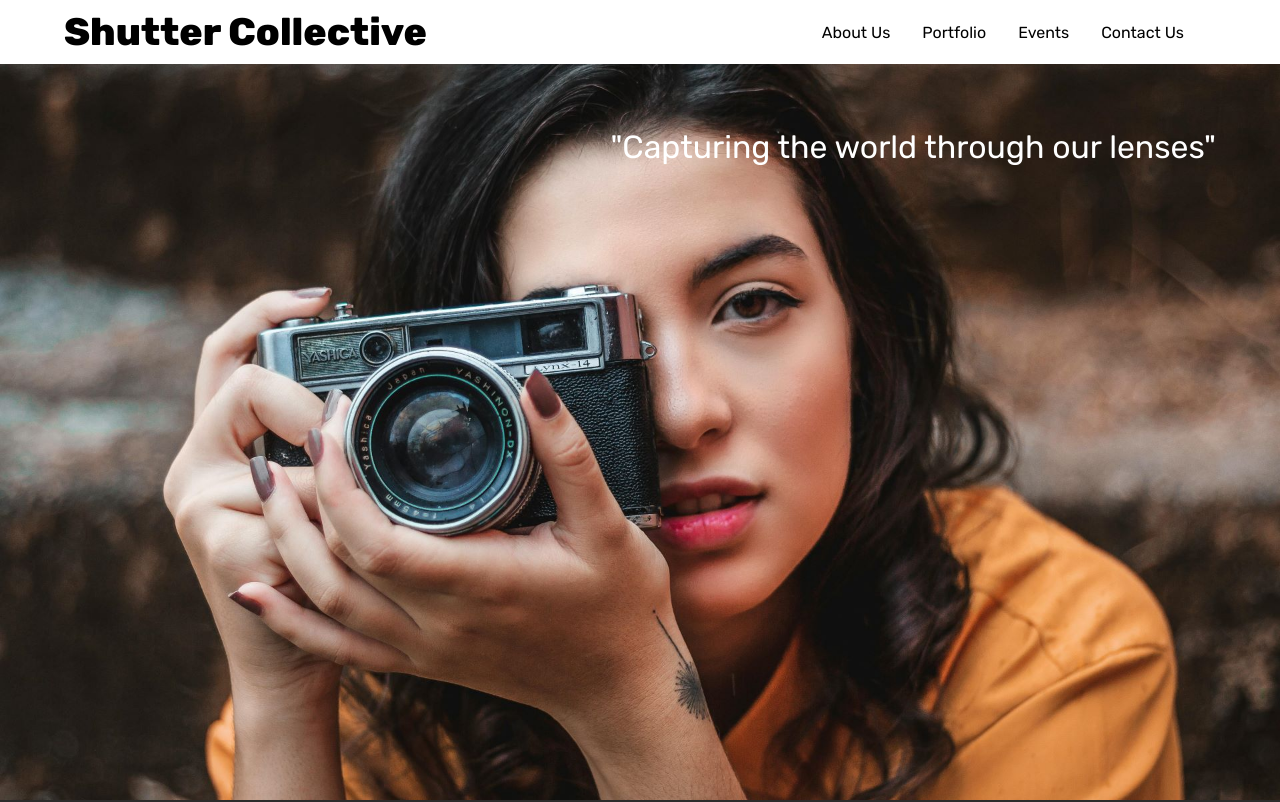
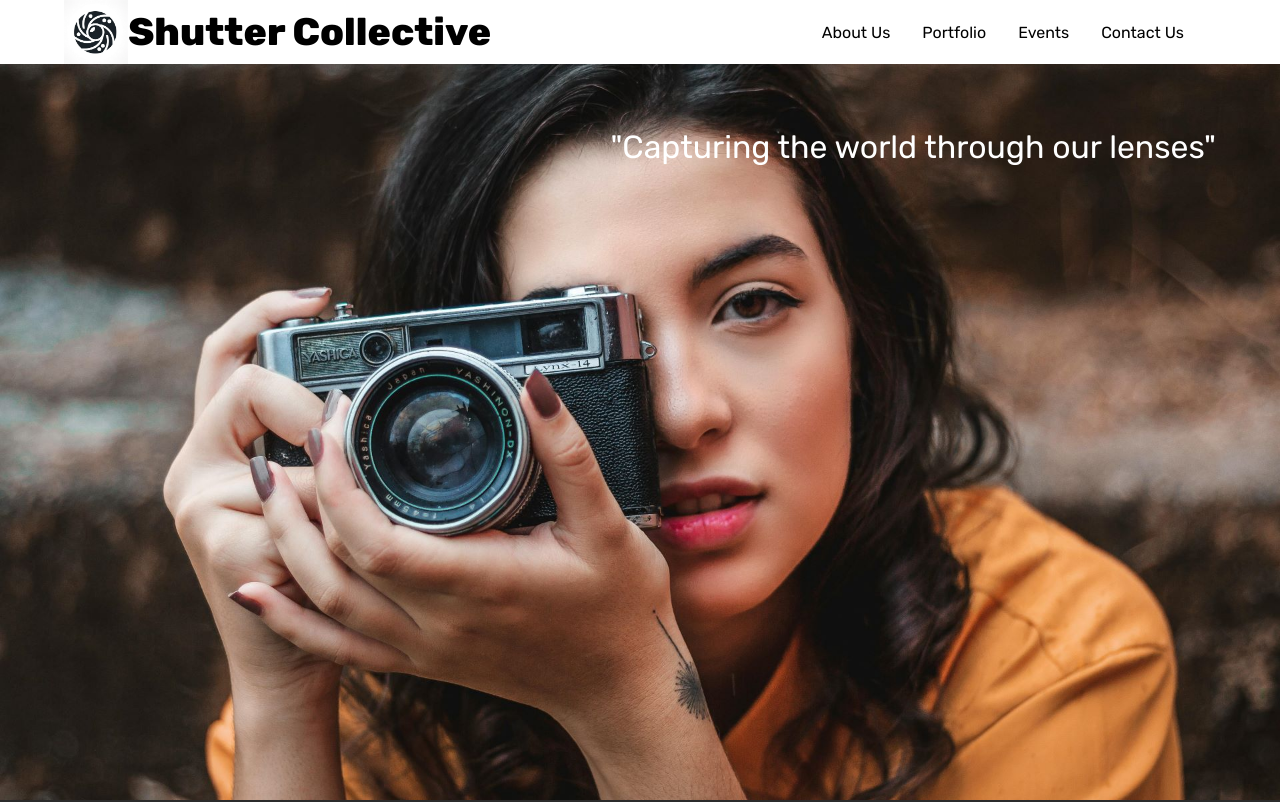
Before and after one commit to paul172v/shutter-collective, a React (Vite) app: page / in a window 1280 px wide. Shown: the top 802 px of the page. Built offline with nearby package versions, Linux system fonts and the light colour scheme.

Commit message:
refactored and made some changes to favicons ect

```diff
--- a/index.html
+++ b/index.html
@@ -2,7 +2,6 @@
 <html lang="en">
   <head>
     <meta charset="UTF-8" />
-    <link rel="icon" type="image/svg+xml" href="/vite.svg" />
     <link rel="preconnect" href="https://fonts.googleapis.com" />
     <link rel="preconnect" href="https://fonts.gstatic.com" crossorigin />
     <link
@@ -25,6 +24,24 @@
     />
     <link rel="canonical" href="https://shutter-collective.netlify.app/" />
     <title>Shutter Collective - Photography Group in Glasgow</title>
+    <link rel="icon" type="image/png" href="/favicon.png" />
+    <meta
+      name="description"
+      content="'Shutter Collective' is a photography group based in Glasgow, showcasing a unique blend of artistic talent and photographic styles. This website highlights their captivating work, offering a glimpse into the diverse perspectives and creative approaches of its members. It's an engaging platform for photography enthusiasts and professionals alike, featuring a variety of galleries and insights into the world of photography in Glasgow."
+    />
+    <meta
+      name="keywords"
+      content="    Glasgow photography,
+    Shutter Collective,
+    Photography group Glasgow,
+    Artistic photography,
+    Photography exhibitions Glasgow,
+    Creative photographers,
+    Photography workshops Glasgow,
+    Photography community,
+    Photographic talent Glasgow,
+    Diverse photography styles"
+    />
   </head>
   <body>
     <div id="root"></div>
--- a/src/sections/hero/Hero.module.scss
+++ b/src/sections/hero/Hero.module.scss
@@ -14,9 +14,18 @@
   padding: 0 4rem; // Added padding here for consistency
 }
 
+.title-wrapper {
+  display: flex;
+  align-items: center;
+}
+
 .title {
   font-size: 2.4rem;
   color: $color-black;
+}
+
+.logo {
+  height: 4rem;
 }
 
 .tagline {
--- a/src/sections/hero/Hero.tsx
+++ b/src/sections/hero/Hero.tsx
@@ -12,7 +12,14 @@ const Hero = () => {
   return (
     <section className={classes.sectionHero}>
       <header className={classes.header}>
-        <h1 className={classes.title}>Shutter Collective</h1>
+        <div className={classes["title-wrapper"]}>
+          <img
+            className={classes.logo}
+            src="logo.png"
+            alt="Shutter Collective Logo"
+          />
+          <h1 className={classes.title}>Shutter Collective</h1>
+        </div>
         <nav>
           <ul className={classes.navList}>
             {navLinks.map((link) => (
```
Also changed, not shown: public/logo.png (added), src/favicon.png (added).
